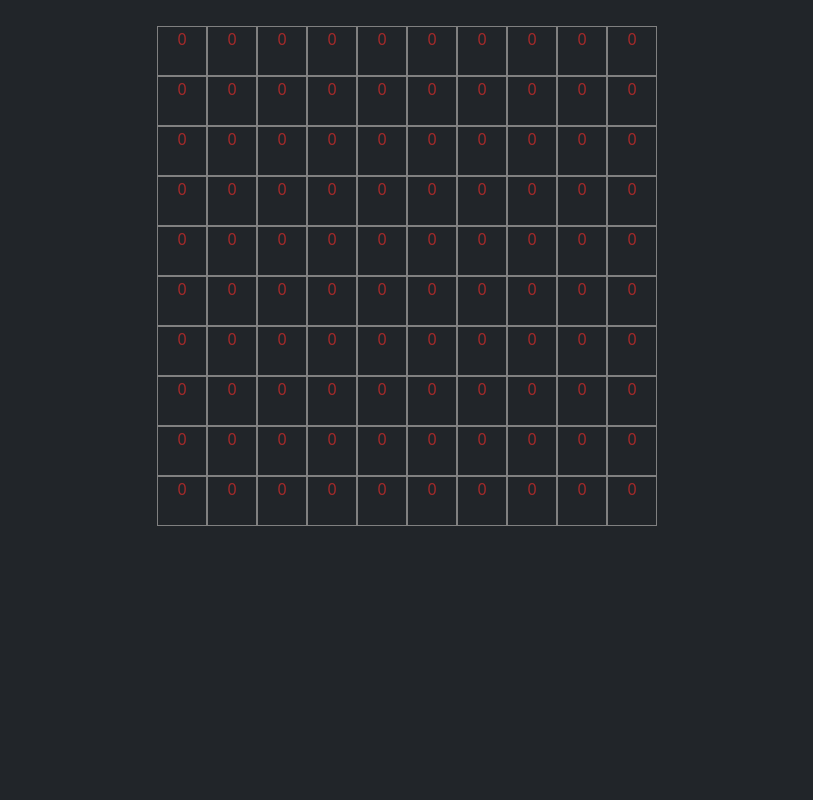
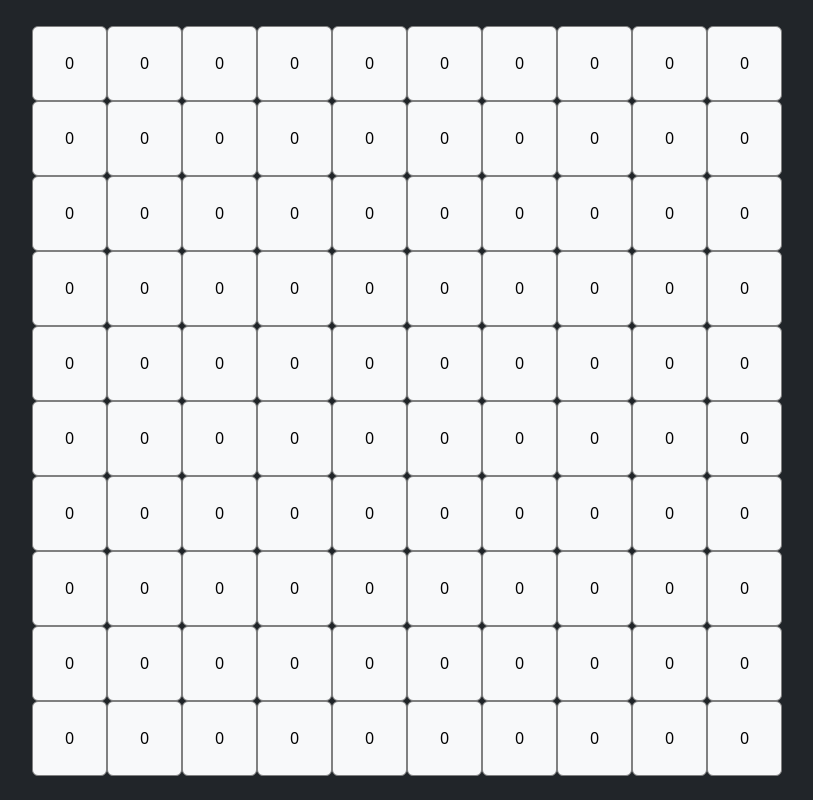
Before and after one commit to blancojohn/BattlelShip-InReactJS, a React (Vite) app: page / in a window 1280 px wide. Shown: the whole page, without its empty margins (233-1046 px from the left). Built offline with nearby package versions, Linux system fonts and the light colour scheme.

Commit message:
Posicionar barco hard code

```diff
--- a/src/App.jsx
+++ b/src/App.jsx
@@ -3,10 +3,40 @@ import { showBoard } from "./functions";
 
 const App = () => {
     const [board, setBoard] = useState(null);
+    const [positionShip, setPositionShip]= useState([])
+    /* const addShip= (arr)=>{
+        for(let i= 0; i < arr.length -1; i ++){
+            arr[i]=1
+        }
+        return arr
+    } */
 
-    useEffect(() => {
-        setBoard(showBoard())
+    const addShip=()=>{
+        let shipInBoard= [...board];
+        shipInBoard[0][0]= 1
+        shipInBoard[0][1]= 1
+        shipInBoard[0][2]= 1
+        shipInBoard[0][3]= 1
+        shipInBoard[0][4]= 1
+        setBoard(shipInBoard)
+    }
+
+   useEffect(() => {
+       setBoard(showBoard())
     }, [])
+
+
+    //Posicionamineto vértical de pieza
+    /* board[0][3]=1
+    board[0][2]=1
+    board[0][1]=1 */
+
+    //Posicionamiento horizontal de pieza
+   /*  board[1][0]=1
+    board[2][0]=1
+    board[3][0]=1 */
+
+
 
 
     return (
@@ -17,7 +47,7 @@ const App = () => {
                         board.map((row, indexRow) => (
                             <div key={indexRow}>
                                 {row.map((box, indexBox) => (
-                                    <div id="box" key={indexBox}>{box}</div>
+                                    <button key={indexBox} id="box" onClick={addShip} type="button" className="btn btn-light">{box}</button>
                                 ))}
                             </div>
                         ))
--- a/src/index.css
+++ b/src/index.css
@@ -8,8 +8,8 @@
 }
 
 #box {
-  width: 50px;
-  height: 50px;
+  width: 75px;
+  height: 75px;
   border: 1px solid gray;
   text-align: center;
 }
```
